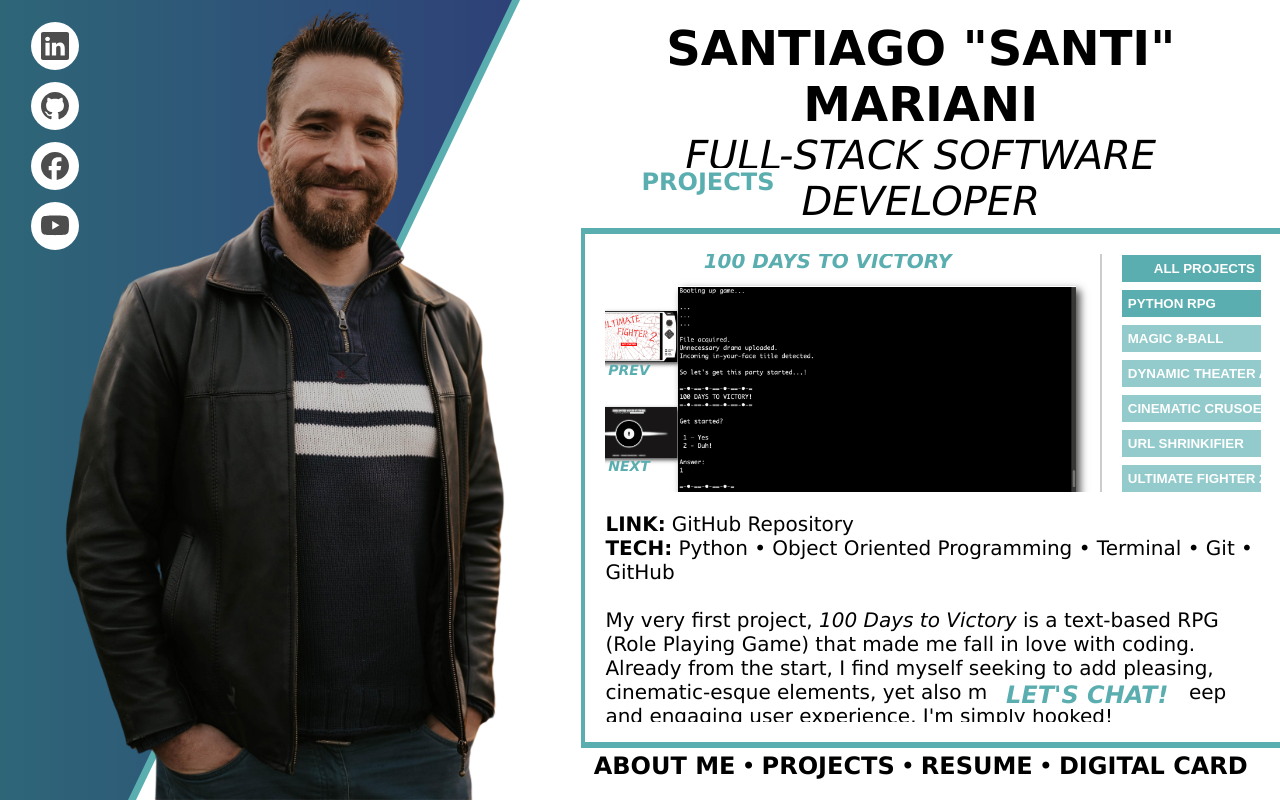
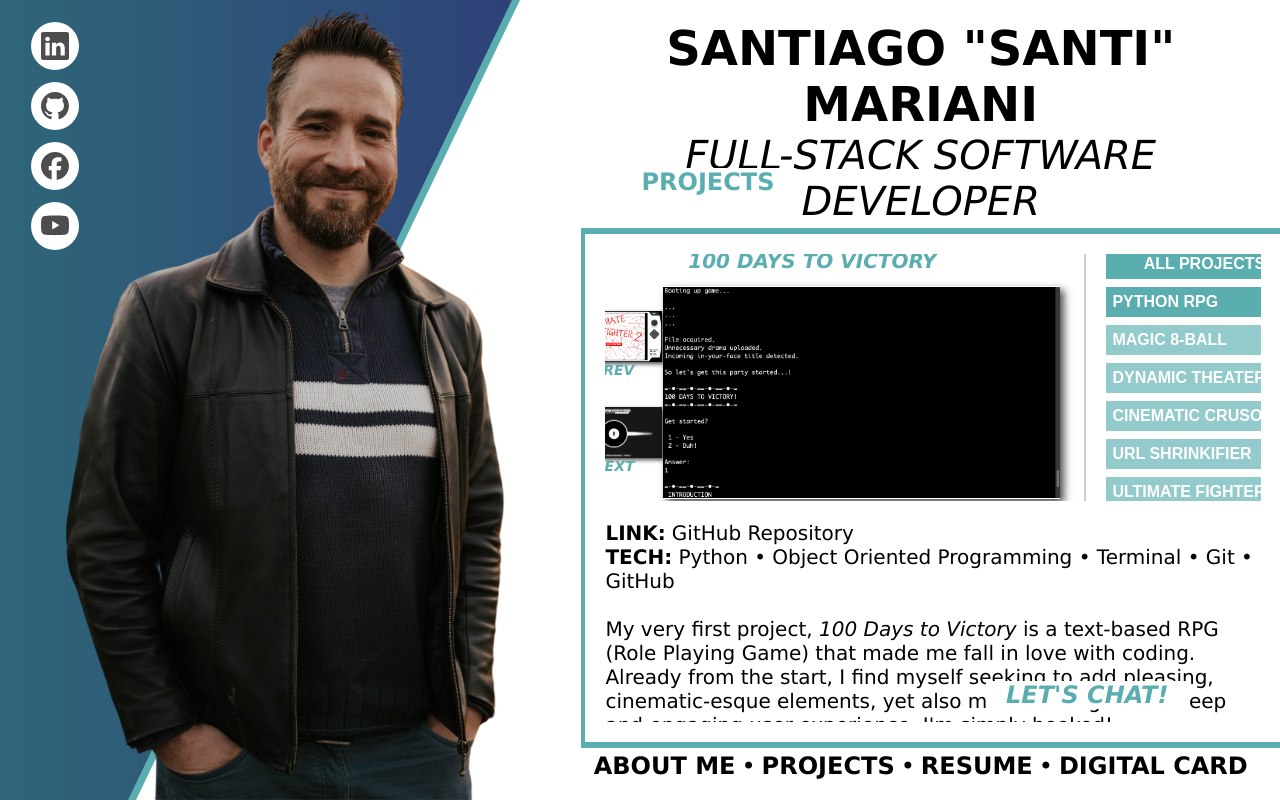
Before and after one commit to santimariani/portfolio, a React (Vite) app: page /projects in a window 1280 px wide. Built offline with nearby package versions, Linux system fonts and the light colour scheme.

Commit message:
fixing emailJS not working after deployment

```diff
--- a/src/CSS/Projects.css
+++ b/src/CSS/Projects.css
@@ -96,6 +96,7 @@
 #buttonsColumn .projectButton,
 #buttonsColumn .projectButtonOutliers {
   width: 100%;
+  font-size: 2vh;
   text-align: left;
   font-weight: bold;
   background-color: rgba(91, 175, 176, 0.654);
@@ -126,6 +127,8 @@
   height: auto;
   text-align: left;
   overflow: hidden;
+  font-size: 2.5vh;
+
 }
 
 #commentsSection .bold {
--- a/src/ProjectComments/ShrinkifyAbout.jsx
+++ b/src/ProjectComments/ShrinkifyAbout.jsx
@@ -8,7 +8,7 @@ const ShrinkifyAbout = () => {
           </a>
         </p>
         <p>
-          <span className="bold">TECH:</span> React • React Router • JWTs/Tokens • User Creation/Authentication • Password Hashing • Password Salting (Cryptography)
+          <span className="bold">TECH:</span> React • React Router • JWTs / Tokens • User Creation / Authentication • Password Hashing • Password Salting (Cryptography)
         </p>
         <br></br>
         <p>
```
